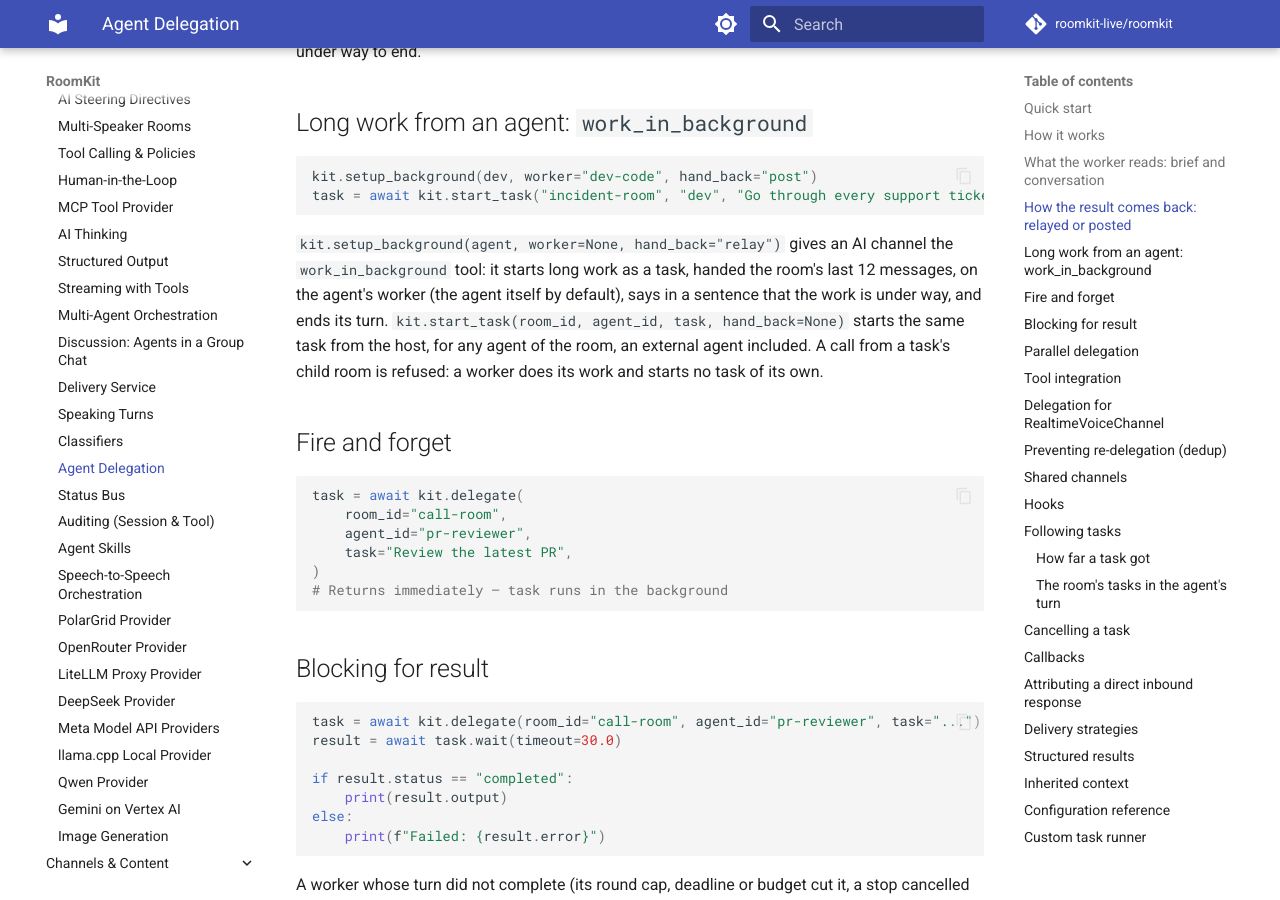
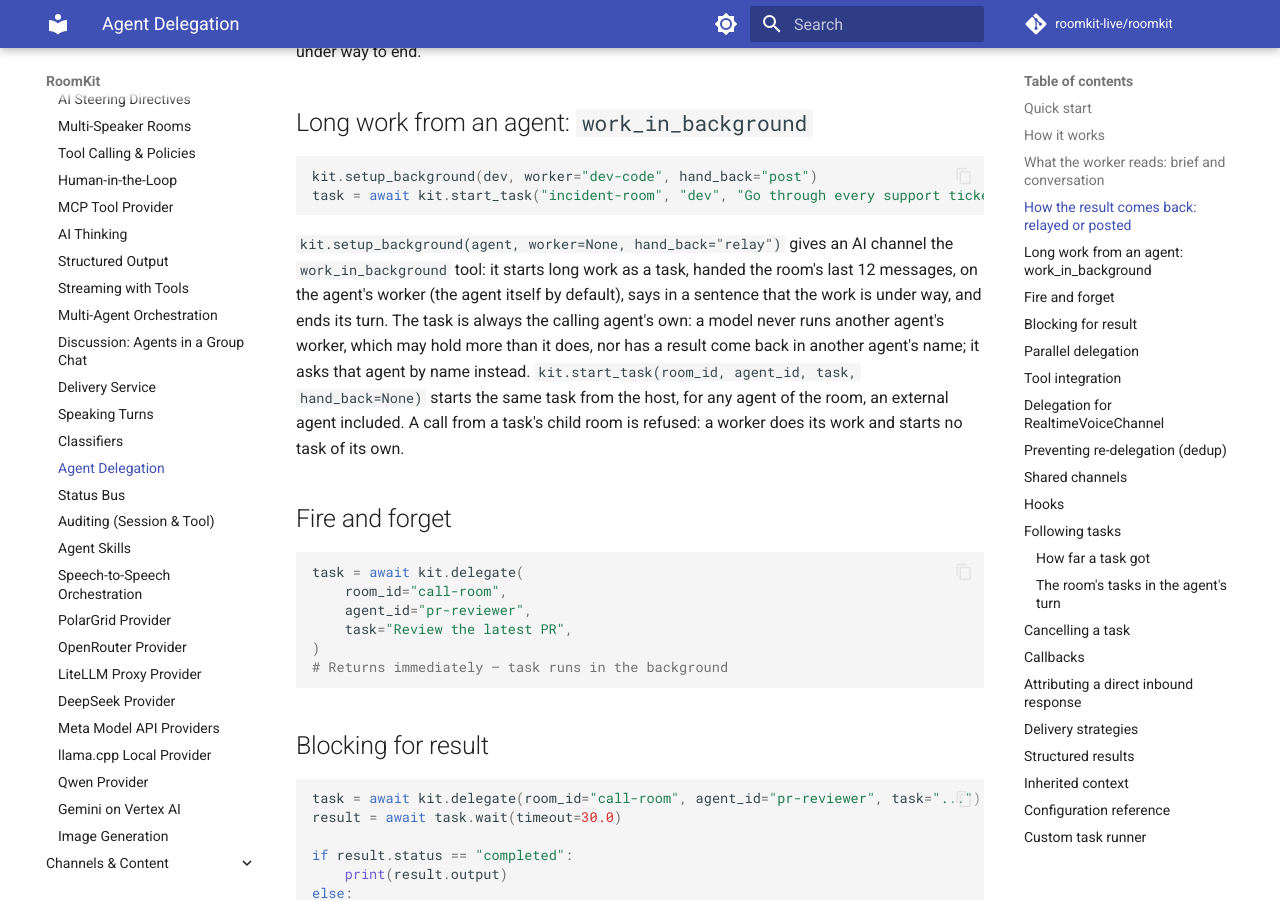
Before and after one commit to roomkit-live/roomkit-docs, an MkDocs documentation site: the page built from docs/guides/agent-delegation.md, in a window 1280 px wide and 900 px high, scrolled down 2445 px. Built offline with MkDocs 1.6.1 and Material for MkDocs 9.7.7, drawn with Linux system fonts in a browser that asks for light colours; comment, search, counter and statistics services are not loaded.

Commit message:
docs(orchestration): work_in_background starts a task for its own agent only (RMK-668)

```diff
--- a/docs/guides/agent-delegation.md
+++ b/docs/guides/agent-delegation.md
@@ -120,6 +120,9 @@ task = await kit.start_task("incident-room", "dev", "Go through every support ti
 channel the `work_in_background` tool: it starts long work as a task, handed
 the room's last 12 messages, on the agent's worker (the agent itself by
 default), says in a sentence that the work is under way, and ends its turn.
+The task is always the calling agent's own: a model never runs another
+agent's worker, which may hold more than it does, nor has a result come back
+in another agent's name; it asks that agent by name instead.
 `kit.start_task(room_id, agent_id, task, hand_back=None)` starts the same task
 from the host, for any agent of the room, an external agent included. A call
 from a task's child room is refused: a worker does its work and starts no task
```
